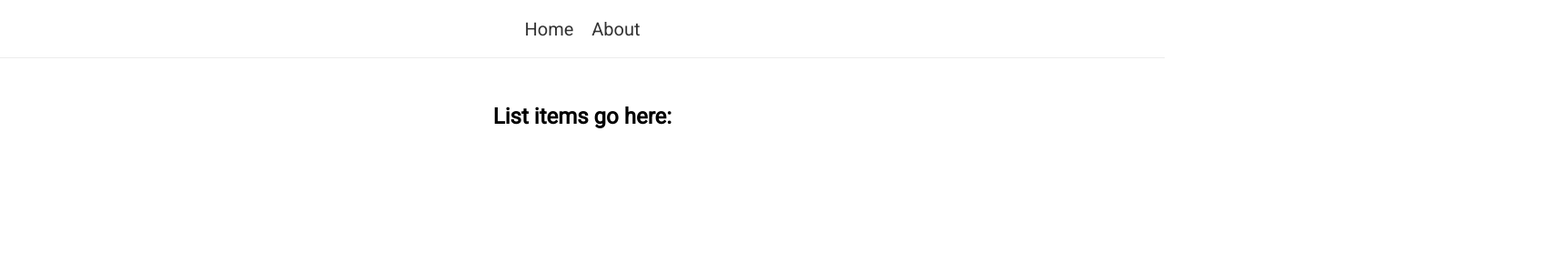
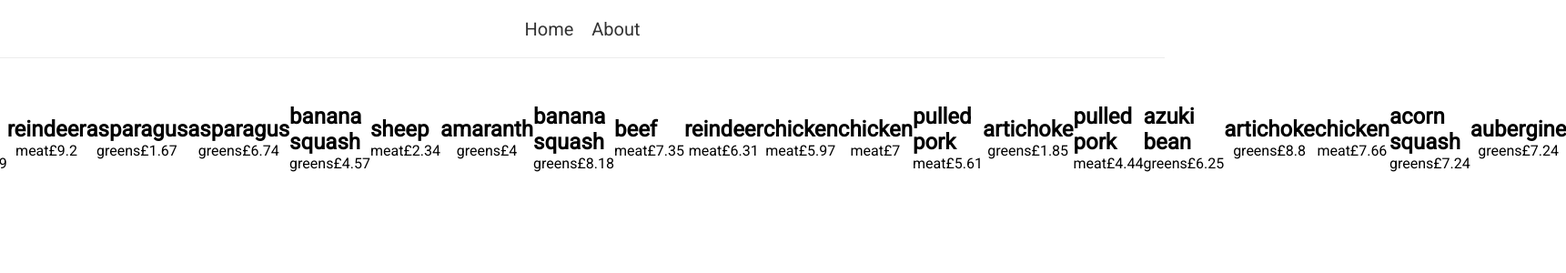
Before and after one commit to yllsson/manipulate-products-test, a React (Create React App) app: page / in a window 1280 px wide. Shown: the top 300 px of the page at 91% size, 1721 px wide, since content can reach past the window. Built offline with nearby package versions, Linux system fonts and the light colour scheme.

Commit message:
Import data and render list sample

```diff
--- a/src/components/List.js
+++ b/src/components/List.js
@@ -1,9 +1,23 @@
 import React from 'react';
+import products from '../database/db';
+import ListItem from './ListItem';
 
 const List = () => {
+  const aFewTestProducts = products.slice(0, 24);
+
   return (
-    <div>
-      <h2>List items go here:</h2>
+    <div className='list flex'>
+      {aFewTestProducts.map(({ id, name, category, price }) => {
+        return (
+          <ListItem
+            id={id}
+            name={name}
+            category={category}
+            price={price}
+            key={id}
+          />
+        );
+      })}
     </div>
   );
 };
--- /dev/null
+++ b/src/components/ListItem.js
@@ -0,0 +1,13 @@
+const ListItem = ({ id, name, category, price }) => {
+  return (
+    <article className='listItem'>
+      <h2>{name}</h2>
+      <div className='listItemDetails flex'>
+        <p>{category}</p>
+        <p>{`£${price / 100}`}</p>
+      </div>
+    </article>
+  );
+};
+
+export default ListItem;
```
Also changed, not shown: 1 other file (tests, documents, lock files or other folders).
